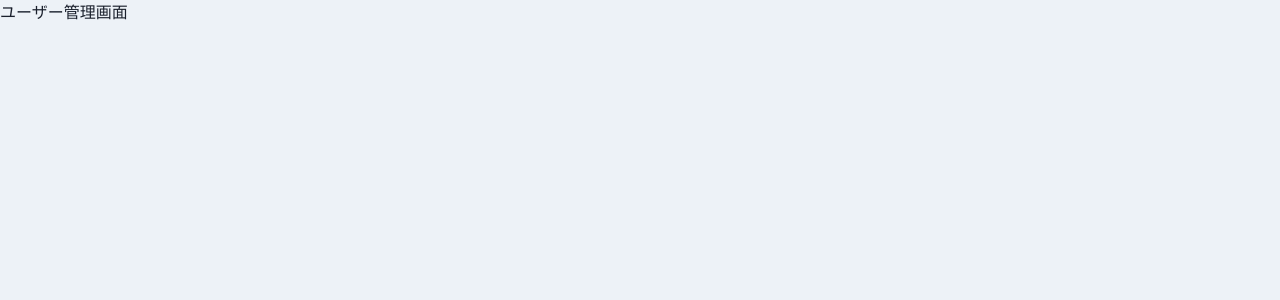
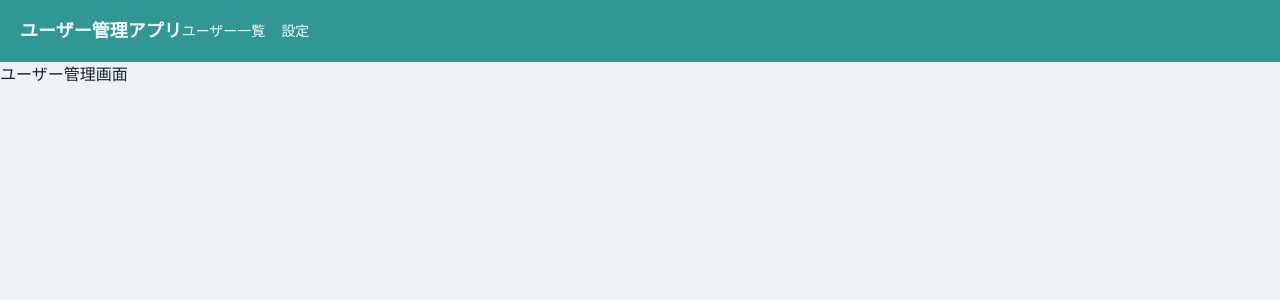
Before and after one commit to kira-0521/learning, a React (Vite) app in the folder jakee_react_app/: page /home/user_management in a window 1280 px wide. Shown: the top 300 px of the page. Built offline with nearby package versions, Linux system fonts and the light colour scheme.

Commit message:
add: 基本のヘッダーレイアウト作成

```diff
--- a/jakee_react_app/package.json
+++ b/jakee_react_app/package.json
@@ -8,6 +8,7 @@
     "preview": "vite preview"
   },
   "dependencies": {
+    "@chakra-ui/icons": "^1.1.7",
     "@chakra-ui/react": "^1.8.6",
     "@emotion/react": "^11.8.2",
     "@emotion/styled": "^11.8.1",
--- /dev/null
+++ b/jakee_react_app/src/components/pages/organisms/layouts/Header.tsx
@@ -0,0 +1,35 @@
+import { Flex, Heading, Box, Link, IconButton } from '@chakra-ui/react'
+import { HamburgerIcon } from '@chakra-ui/icons'
+
+import { memo, VFC } from 'react'
+export const Header: VFC = memo(() => {
+  return (
+    <Flex
+      as='nav'
+      bg='teal.500'
+      color='gray.50'
+      align='center'
+      justify='space-between'
+      padding={{ base: 3, md: 5 }}>
+      <Heading as='h1' fontSize={{ base: 'md', md: 'lg' }}>
+        ユーザー管理アプリ
+      </Heading>
+      <Flex
+        align='center'
+        fontSize='sm'
+        flexGrow={2}
+        display={{ base: 'none', md: 'flex' }}>
+        <Box pr={4}>
+          <Link>ユーザー一覧</Link>
+        </Box>
+        <Link>設定</Link>
+      </Flex>
+      <IconButton
+        aria-label='メニューボタン'
+        icon={<HamburgerIcon />}
+        size='sm'
+        variant='unstyled'
+        display={{ base: 'block', md: 'none' }}></IconButton>
+    </Flex>
+  )
+})
--- /dev/null
+++ b/jakee_react_app/src/components/templates/HeaderLayout.tsx
@@ -0,0 +1,17 @@
+import { memo, VFC, ReactNode } from 'react'
+
+import { Header } from '../pages/organisms/layouts/Header'
+
+type Props = {
+  children: ReactNode
+}
+
+export const HeaderLayout: VFC<Props> = memo((props) => {
+  const { children } = props
+  return (
+    <>
+      <Header />
+      {children}
+    </>
+  )
+})
--- a/jakee_react_app/src/router/Router.tsx
+++ b/jakee_react_app/src/router/Router.tsx
@@ -4,6 +4,7 @@ import { Route, Switch } from 'react-router-dom'
 import { Login } from '../components/pages/Login'
 import { homeRoutes } from './HomeRoutes'
 import { Page404 } from '../components/pages/404'
+import { HeaderLayout } from '../components/templates/HeaderLayout'
 
 export const Router: VFC = memo(() => {
   return (
@@ -20,7 +21,7 @@ export const Router: VFC = memo(() => {
                 path={`${url}${route.path}`}
                 key={route.path}
                 exact={route.exact}>
-                {route.children}
+                <HeaderLayout>{route.children}</HeaderLayout>
               </Route>
             ))}
           </Switch>
```
Also changed, not shown: jakee_react_app/src/App.css (deleted, +0 -42 lines), 1 other file (tests, documents, lock files or other folders).
